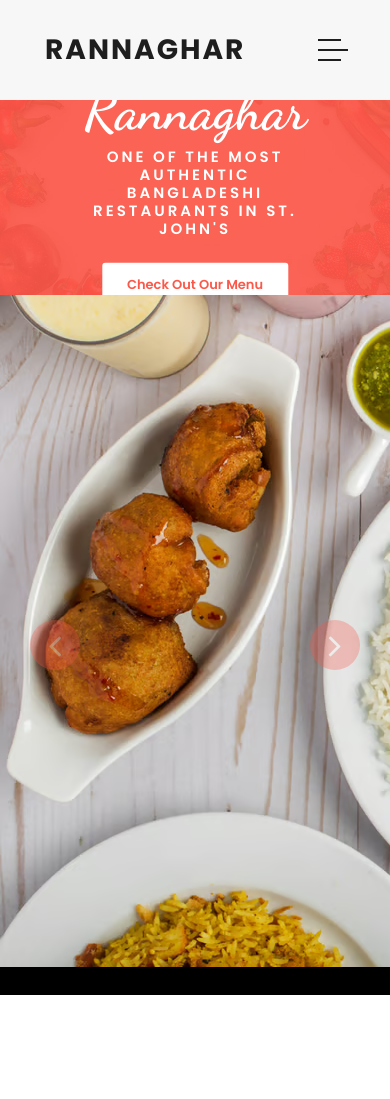
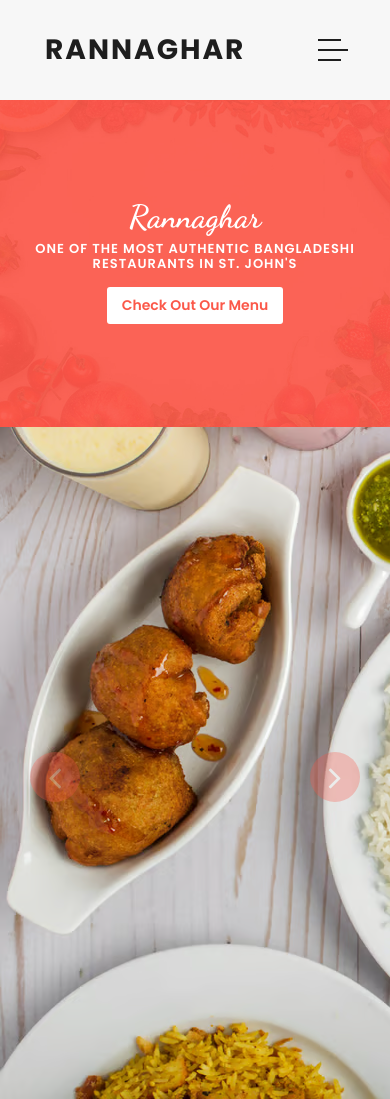
Before and after one commit to jabhuiyan/rannaghar, a plain HTML site: page index.html in a window 390 px wide. Shown: the top 1099 px of the page. Drawn offline with Linux system fonts and the light colour scheme.

Commit message:
mobile reactiveness banner patch

```diff
--- a/assets/css/templatemo-klassy-cafe.css
+++ b/assets/css/templatemo-klassy-cafe.css
@@ -1185,9 +1185,41 @@ responsive
     font-size: 14px;
     letter-spacing: 0px;
   }
+
   #top .left-content {
+    padding: 25% 0px;
     text-align: center;
-    padding: 25% 0px;
+  }
+
+  #top .left-content .inner-content {
+    position: relative;
+    top: auto;
+    left: auto;
+    transform: none; /* Resets transform on mobile */
+    margin: 0 auto;
+    max-width: 90%; /* Ensures content stays within banner */
+  }
+
+  #top .left-content h4 {
+    font-size: 32px; /* Smaller font size for mobile */
+    line-height: 1.2; /* Reduces line height for tighter fit */
+  }
+
+  #top .left-content h6 {
+    font-size: 13px; /* Smaller font size */
+    letter-spacing: 1px; /* Slightly reduce letter spacing */
+    margin-top: 5px;
+  }
+
+  #top .left-content .main-white-button {
+    margin-top: 15px;
+    margin-bottom: 5px;
+  }
+
+  #top .left-content .main-white-button a {
+    font-size: 14px; /* Smaller button text */
+    padding: 8px 15px; /* Reduces padding for smaller button size */
+    width: auto;
   }
   #about .right-content {
     margin-left: 0px;
@@ -1257,9 +1289,41 @@ responsive
     font-size: 14px;
     letter-spacing: 0px;
   }
+
   #top .left-content {
+    padding: 25% 0px;
     text-align: center;
-    padding: 25% 0px;
+  }
+
+  #top .left-content .inner-content {
+    position: relative;
+    top: auto;
+    left: auto;
+    transform: none; /* Resets transform on mobile */
+    margin: 0 auto;
+    max-width: 90%; /* Ensures content stays within banner */
+  }
+
+  #top .left-content h4 {
+    font-size: 32px; /* Smaller font size for mobile */
+    line-height: 1.2; /* Reduces line height for tighter fit */
+  }
+
+  #top .left-content h6 {
+    font-size: 13px; /* Smaller font size */
+    letter-spacing: 1px; /* Slightly reduce letter spacing */
+    margin-top: 5px;
+  }
+
+  #top .left-content .main-white-button {
+    margin-top: 15px;
+    margin-bottom: 5px;
+  }
+
+  #top .left-content .main-white-button a {
+    font-size: 14px; /* Smaller button text */
+    padding: 8px 15px; /* Reduces padding for smaller button size */
+    width: auto;
   }
   #about .right-content {
     margin-left: 0px;
```
